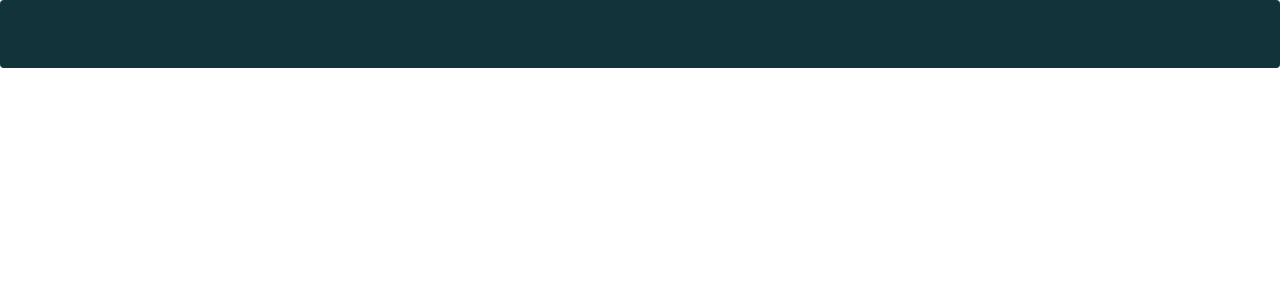
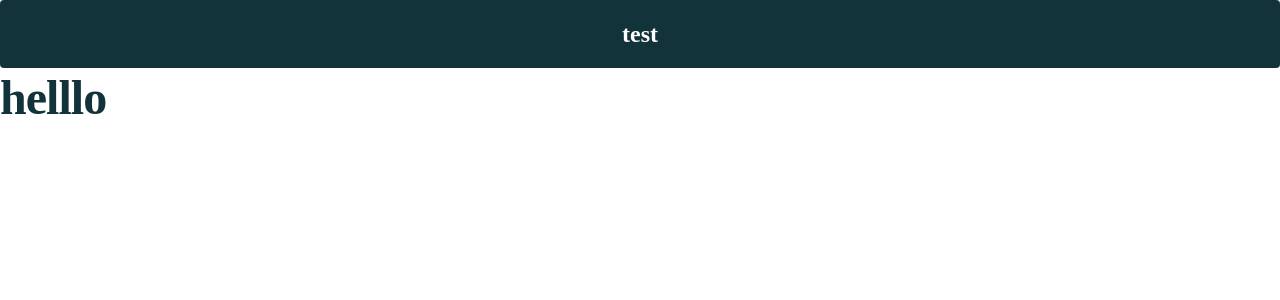
Before and after one commit to susatos9/OLC_2024, a Next.js app: page / in a window 1280 px wide. Shown: the top 300 px of the page. Built offline with nearby package versions, Linux system fonts and the light colour scheme.

Commit message:
Add Text

```diff
--- a/src/app/page.tsx
+++ b/src/app/page.tsx
@@ -1,7 +1,9 @@
 'use client'
 import Button from '../components/Button';
+import TextThemed from '../components/TextThemed';
 import { useState } from 'react';
 import Image from 'next/image';
+import GetProperty from '../utility_function/GetProperty';
 
 export type MainData = {
   name: string;
@@ -19,9 +21,12 @@
     image_url: 'test'
   });
 
+  let texttest = 'helllo';
+
   return (
     <div>
       <Button props={{ myInput: state, setMyInput: setState }} width={500} height={100} />
+      <TextThemed myInput={state} text={texttest} />
     </div>
   )
 }
--- a/src/components/Button.tsx
+++ b/src/components/Button.tsx
@@ -12,14 +12,28 @@
 }
 
 export default function Button({ props: { myInput, setMyInput } }: ButtonProps, width?: number, height?: number, buttonType?: string) {
+  //Extract Property from props
   const theme = GetProperty(myInput, 'theme');
   const text = GetProperty(myInput, 'text');
 
+  //Determine the button type and set the variable accordingly
+  if (buttonType === 'changetheme') {
+    let onClick = () => {
+      let mutatedMyInput = { ...myInput, theme: myInput.theme === 'orangeTheme' ? 'blueTheme' : 'orangeTheme' }; //Create new Object using spread operator so react detect pointer change
+      setMyInput(mutatedMyInput);
+    };
+  } else if (buttonType === 'addtofavorites') {
+    let onClick = () => { }
+  } else {
+    let onClick = () => { }
+  }
+  //Define Function onClick
   let onClick = () => {
     let mutatedMyInput = { ...myInput, theme: myInput.theme === 'orangeTheme' ? 'blueTheme' : 'orangeTheme' }; //Create new Object using spread operator so react detect pointer change
     setMyInput(mutatedMyInput);
   };
 
+  //Style used in Button
   const ButtonStyle = {
     display: `flex`,
     minWidth: width ? `${width}px` : `100%`,
@@ -43,7 +57,7 @@
   const blueTheme = {
     ...ButtonStyle,
     backgroundColor: `#12333A`,
-    color: `#12333A`,
+    color: `#ffffff`,
   }
 
   const style = theme === 'orangeTheme' ? orangeTheme : blueTheme;
--- a/src/components/FoodCard.tsx
+++ b/src/components/FoodCard.tsx
@@ -1,5 +1,17 @@
-export default function FoodCard(props: Object) {
-  const style = {};
+interface FoodCardProps {
+  image_url: string
+  menu_name: string
+}
+export default function FoodCard(props: FoodCardProps) {
+  const style = {
+    display: 'flex',
+    padding: '24px',
+    flexdirection: 'column',
+    justifyContent: 'center',
+    alignItems: 'center',
+    gap: '23px',
+    flex: '1 0 0',
+  }
   const image = {};
 
   return (<>
--- /dev/null
+++ b/src/components/TextThemed.tsx
@@ -0,0 +1,28 @@
+import type { MainData } from '../app/page.tsx';
+import GetProperty from '../utility_function/GetProperty';
+
+type TextThemedPropsInput = {
+  myInput: MainData
+  text: string
+}
+export default function TextThemed({ myInput, text }: TextThemedPropsInput) {
+  const theme = GetProperty(myInput, 'theme');
+  const textThemeStyle = {
+    TextAlign: 'center',
+    /* Display lg/Bold */
+    fontFamily: 'Nunito',
+    fontSize: '48px',
+    fontStyle: 'normal',
+    fontWeight: '700',
+    lineHeight: '60px', /* 125% */
+    letterSpacing: '-0.96px',
+    color: theme === 'orangeTheme' ? '#fa6400' : '#12333A',
+  }
+  return (
+    <>
+      <div className="" style={textThemeStyle}>
+        <p className="" style={{}}>{text}</p>
+      </div >
+    </>
+  )
+}
```
